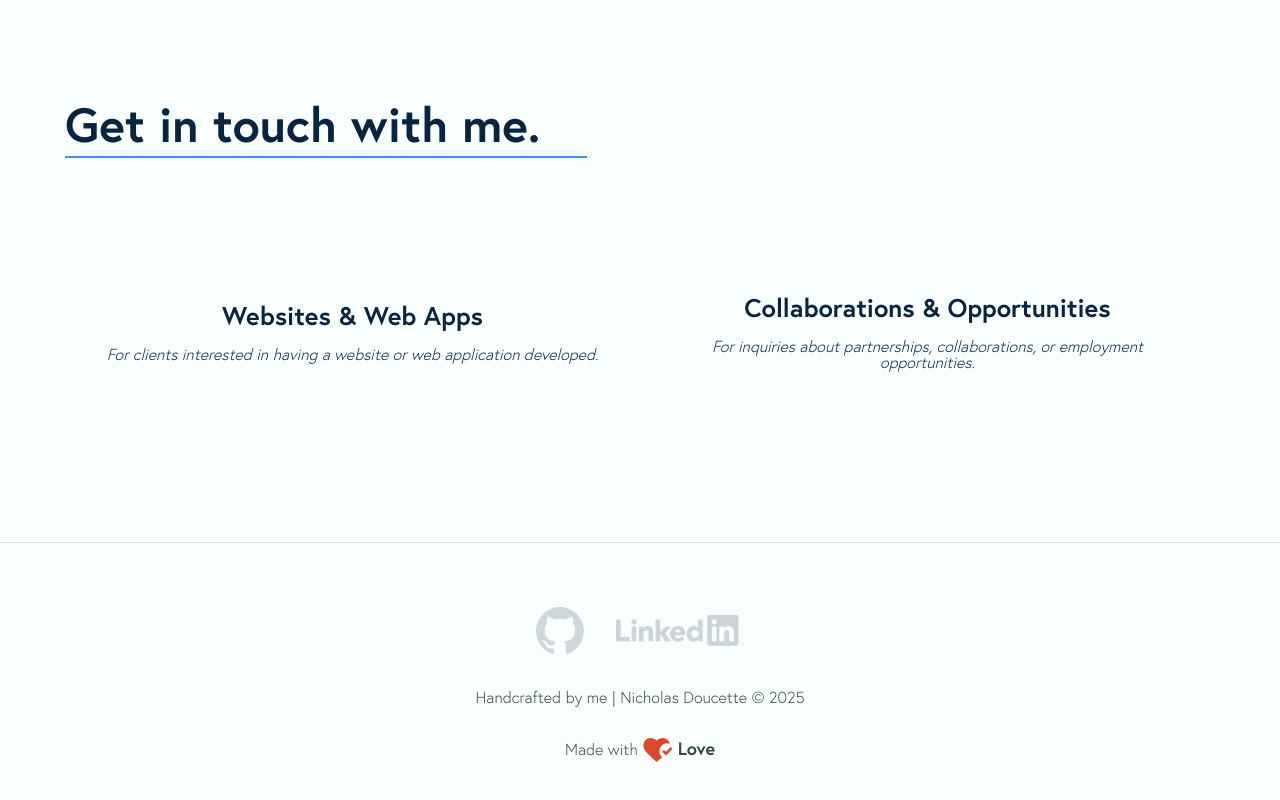
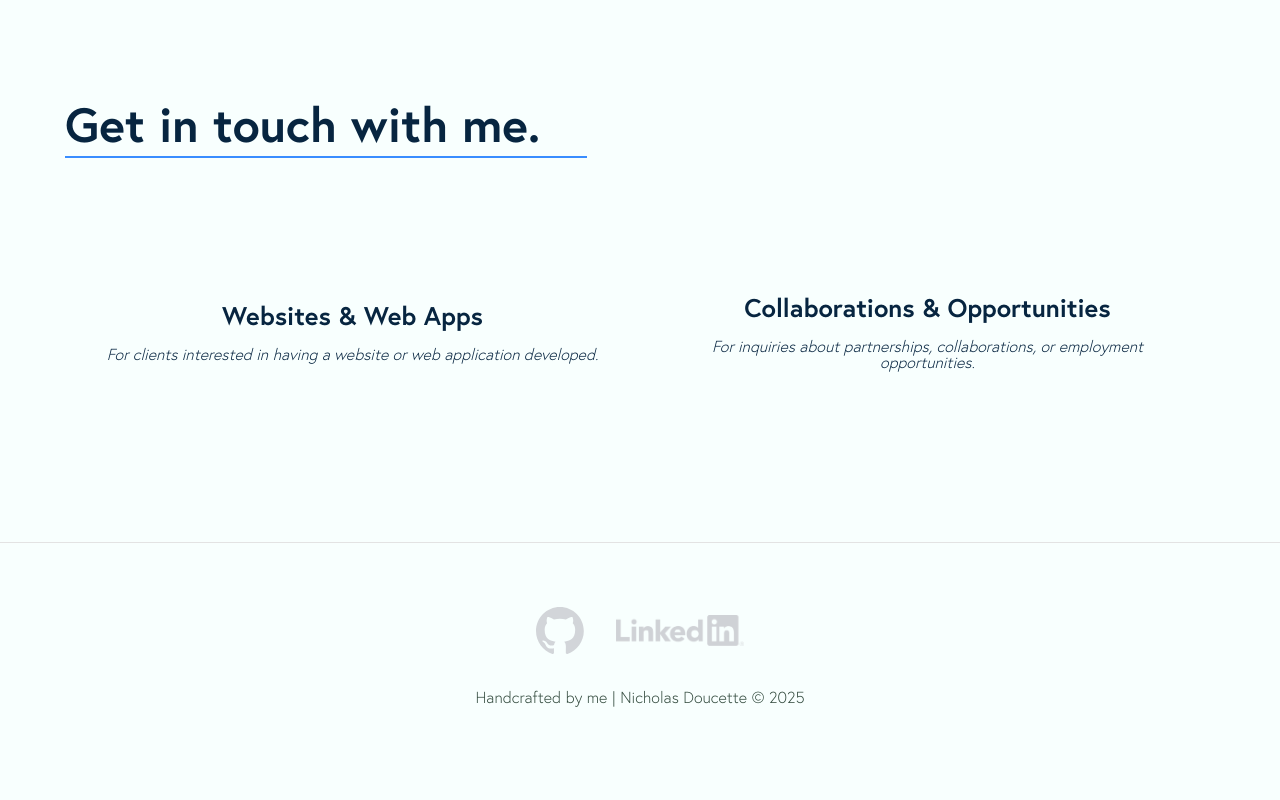
Before and after one commit to nickdoucette24/portfolio, a React (Create React App) app in the folder client/: page / in a window 1280 px wide. Shown: the part 4118-4918 px from the top of the page. After the commit the page ends 4892 px from the top, so only its background shows below. Built offline with nearby package versions, Linux system fonts and the light colour scheme; a web font is replaced by a local one.

Commit message:
Removed made with lovefrom footer.

```diff
--- a/client/src/components/Footer/Footer.js
+++ b/client/src/components/Footer/Footer.js
@@ -33,11 +33,12 @@ const Footer = () => {
         <p className="footer-container__copyright">
           Handcrafted by me | Nicholas Doucette © 2025
         </p>
-        <div className="footer-container__outro">
+        {/* May put in, may not */}
+        {/* <div className="footer-container__outro">
           <p className="footer-container__made-with">Made with</p>
           <img className="footer-container__heart-icon" src={heartIcon} />
           <p className="footer-container__love">Love</p>
-        </div>
+        </div> */}
       </div>
     </div>
   );
--- a/client/src/components/Footer/Footer.scss
+++ b/client/src/components/Footer/Footer.scss
@@ -95,35 +95,44 @@
 
   &__copyright {
     @include p3;
+    margin-bottom: 2.5rem;
     font-family: Europa Light;
-  }
 
-  &__outro {
-    display: flex;
-    align-items: center;
-    margin: 1.5rem 0 3rem 0;
-  }
+    @include mobile {
+      margin-bottom: 3rem;
+    }
 
-  &__made-with {
-    @include p3;
-    font-family: Europa Light;
-  }
-
-  &__heart-icon {
-    width: 2rem;
-    margin: 0 0.25rem;
-    cursor: pointer;
-    transition: animation 0.3s ease;
-
-    &:hover {
-      animation: heartbeat 0.9s infinite;
+    @include laptop {
+      margin-bottom: 4rem;
     }
   }
 
-  &__love {
-    @include p2;
-    font-family: Europa bold;
-  }
+  // &__outro {
+  //   display: flex;
+  //   align-items: center;
+  //   margin: 1.5rem 0 3rem 0;
+  // }
+
+  // &__made-with {
+  //   @include p3;
+  //   font-family: Europa Light;
+  // }
+
+  // &__heart-icon {
+  //   width: 2rem;
+  //   margin: 0 0.25rem;
+  //   cursor: pointer;
+  //   transition: animation 0.3s ease;
+
+  //   &:hover {
+  //     animation: heartbeat 0.9s infinite;
+  //   }
+  // }
+
+  // &__love {
+  //   @include p2;
+  //   font-family: Europa bold;
+  // }
 }
 
 // ? Keyframe Animations
```
